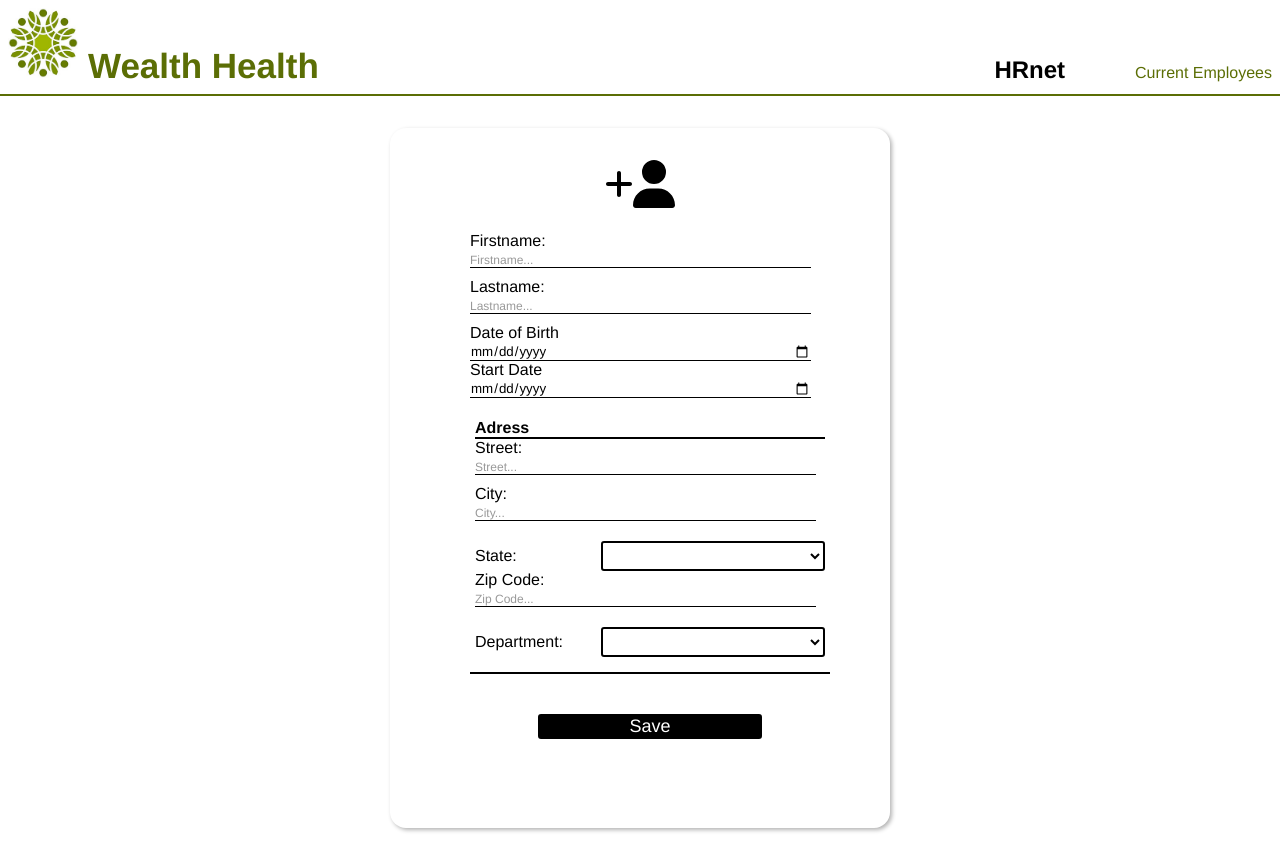
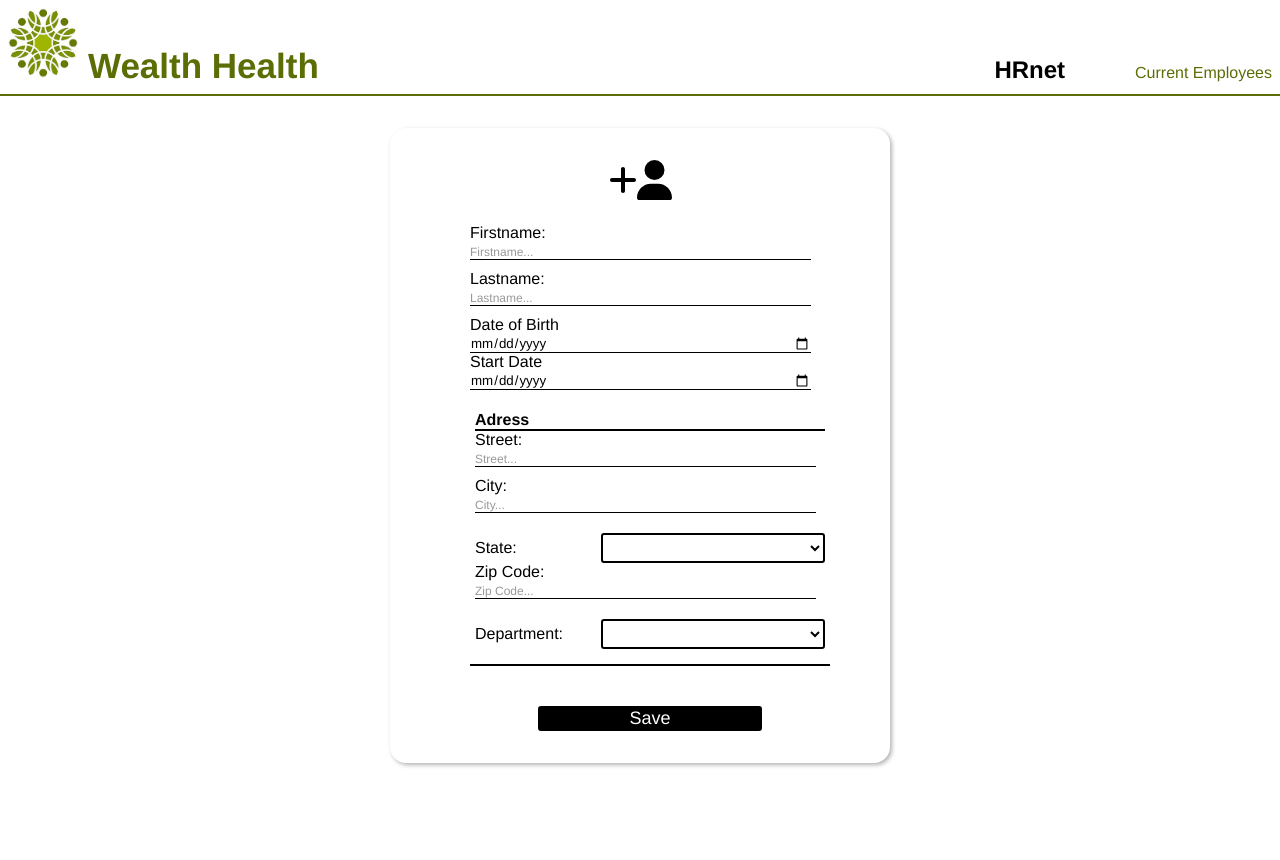
Before and after one commit to CDeque/CarolineDeque_14_01_08_2022, a React (Create React App) app: page / in a window 1280 px wide. After the commit the page ends 800 px from the top, so only its background shows below. Built offline with nearby package versions, Linux system fonts and the light colour scheme.

Commit message:
modifs css

```diff
--- a/src/components/Form/index.jsx
+++ b/src/components/Form/index.jsx
@@ -74,7 +74,7 @@ export default function Form() {
     <FormContainer className="form_container">
       <UserContainer className="user_container">
         <FontAwesomeIcon icon={faPlus} fontSize="2rem" color="#000000" />
-        <FontAwesomeIcon icon={faUser} fontSize="3rem" color="#000000" />
+        <FontAwesomeIcon icon={faUser} fontSize="2.5rem" color="#000000" />
       </UserContainer>
       <form onSubmit={handleSubmit}>
         <Label htmlFor="firstName">
@@ -82,7 +82,7 @@ export default function Form() {
           <Input
             type="text"
             placeholder="Firstname..."
-            pattern="[A-Za-z]*"
+            pattern="[A-Za-z\]*"
             onChange={handleChange}
             name="firstName"
             value={getData.firstName}
@@ -95,7 +95,7 @@ export default function Form() {
           <Input
             type="text"
             placeholder="Lastname..."
-            pattern="[A-Za-z]*"
+            pattern="[A-Za-\]*"
             onChange={handleChange}
             name="lastName"
             value={getData.lastName}
@@ -133,7 +133,7 @@ export default function Form() {
             <Input
               type="text"
               placeholder="Street..."
-              pattern="[A-Za-z]*"
+              pattern="[A-Za-z\]*"
               onChange={handleChange}
               name="street"
               value={getData.street}
@@ -146,7 +146,7 @@ export default function Form() {
             <Input
               type="text"
               placeholder="City..."
-              pattern="[A-Za-z]*"
+              pattern="[A-Za-z\]*"
               onChange={handleChange}
               name="city"
               value={getData.city}
@@ -179,7 +179,7 @@ export default function Form() {
             <Input
               type="text"
               placeholder="Zip Code..."
-              pattern="[0-9]*"
+              pattern="[0-9\]*"
               onChange={handleChange}
               name="zipCode"
               value={getData.zipCode}
@@ -225,7 +225,7 @@ export default function Form() {
  */
 const FormContainer = styled.div`
   width: 500px;
-  height: 700px;
+  max-height: 750px;
   border-radius: 1rem;
   box-shadow: 2px 2px 4px rgba(0, 0, 0, 0.3);
   background-color: ${colors.white};
```
